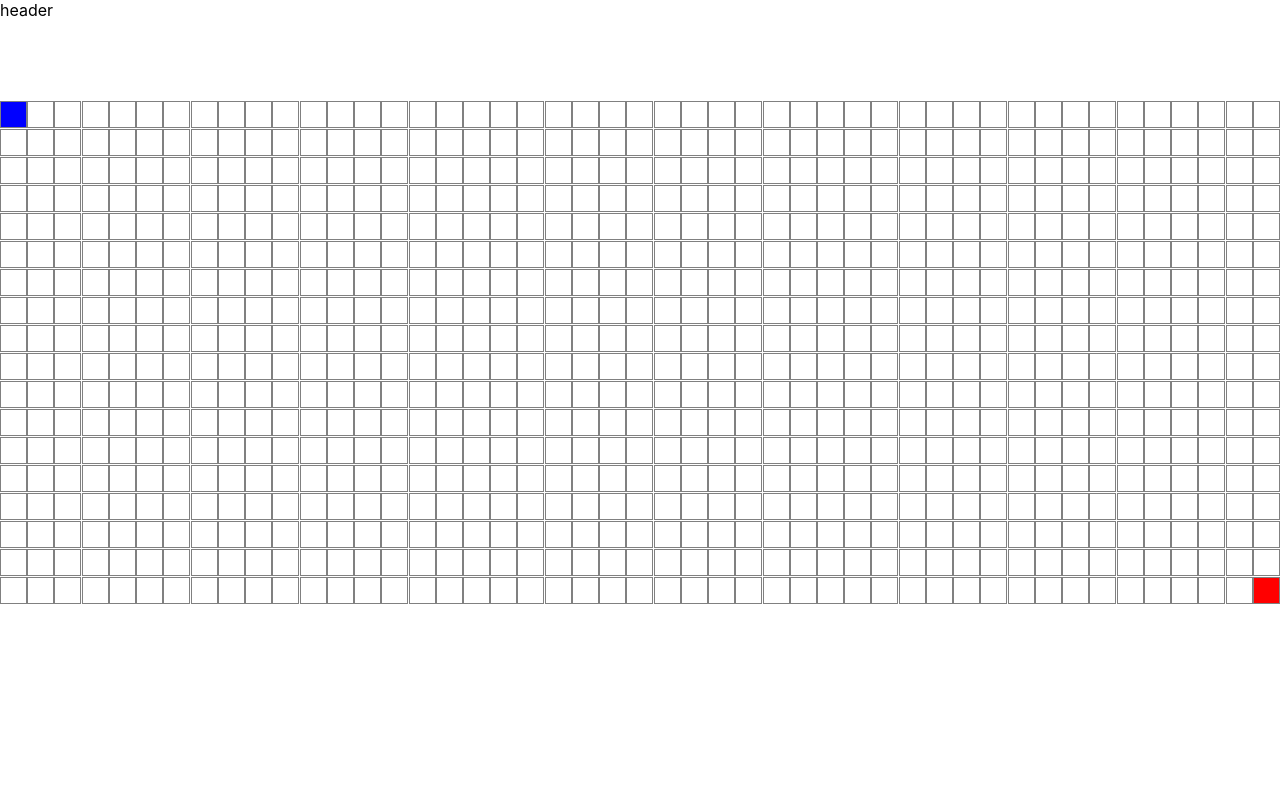
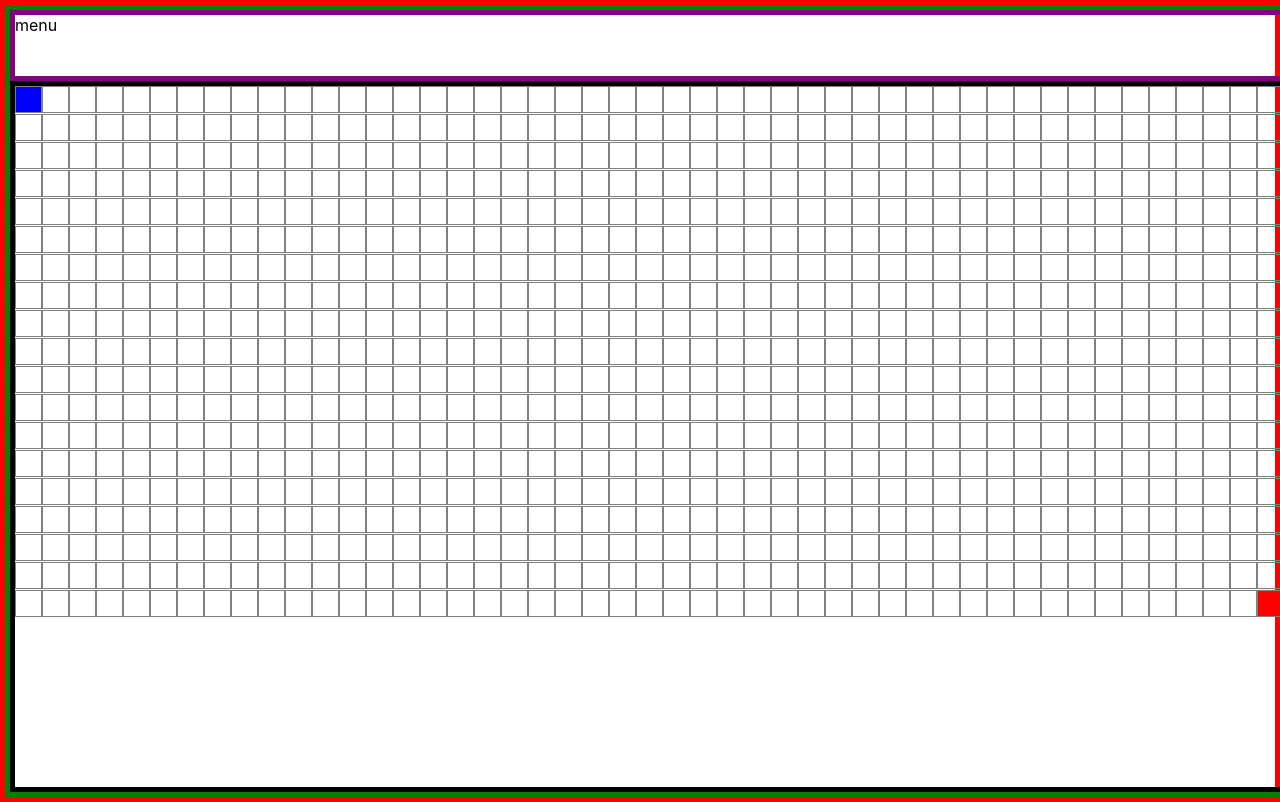
Before and after one commit to mrpiggy97/mypathfinder, a React (Create React App) app in the folder app/: page / in a window 1280 px wide. Built offline with nearby package versions, Linux system fonts and the light colour scheme.

Commit message:
header and canvas for pathfinder are now in the same component

```diff
--- a/app/src/App.css
+++ b/app/src/App.css
@@ -1,11 +1,8 @@
 div#App {
   display: grid;
-  grid-template-rows: 1fr 5fr;
-  grid-template-areas: "header"
-                       "path-finder";
+  grid-template-columns: 1fr;
+  grid-template-rows: 1fr;
+  grid-template-areas: "canvas";
+  border: solid red 5px;
+  min-height: 99vh;
 }
-
-div#header{
-  display: grid;
-  grid-area: "header";
-}
--- a/app/src/App.tsx
+++ b/app/src/App.tsx
@@ -11,10 +11,7 @@ function App() {
   // canvas
   return (
     <div id="App">
-      <div id="header">
-        header
-      </div>
-      <PathFinder CanvasSize={846} />
+      <PathFinder CanvasSize={893} />
     </div>
   );
 }
--- a/app/src/views/PathFinder.tsx
+++ b/app/src/views/PathFinder.tsx
@@ -22,6 +22,10 @@ export default function PathFinder(props : PathFinderProps) : JSX.Element{
     },[props.CanvasSize])
 
     return(
+        <div id="canvas">
+            <div id="menu">
+                menu
+            </div>
             <div id="path-finder">
                 {nodes.map((node) => {
                     return <PathNode
@@ -30,6 +34,7 @@ export default function PathFinder(props : PathFinderProps) : JSX.Element{
                     IsEnd={node === (props.CanvasSize-1) ? true : false}/>
                 })}
             </div>
+        </div>
     )
 }
 
--- a/app/src/views/css/PathFinder.css
+++ b/app/src/views/css/PathFinder.css
@@ -1,3 +1,19 @@
+div#canvas{
+    display: grid;
+    grid-template-columns: 1fr;
+    grid-template-rows: 1fr 10fr;
+    grid-template-areas: "menu"
+                         "path-finder"
+                         "path-finder";
+    border: green solid 5px;
+}
+
+div#menu{
+    display: grid;
+    grid-area: "menu";
+    border: purple solid 5px
+}
+
 div#path-finder{
     display: grid;
     grid-area: "path-finder";
@@ -5,4 +21,5 @@ div#path-finder{
     grid-template-columns: repeat(47,1fr);
     grid-auto-rows: min-content;
     align-items: flex-start;
+    border: black solid 5px;
 }
```
Lines whose indentation alone changed are shown as unchanged.
